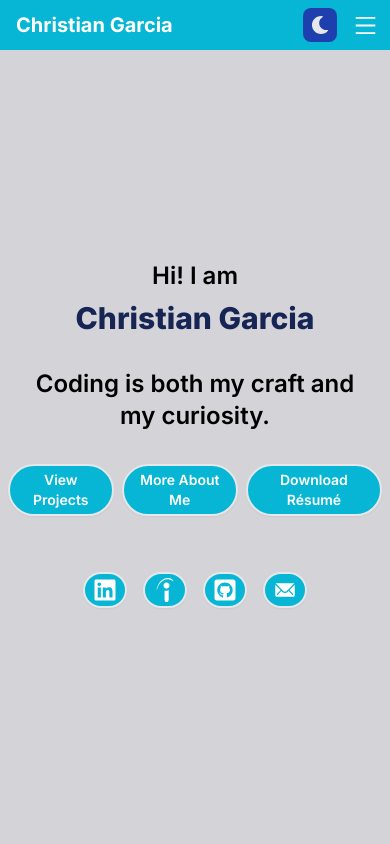
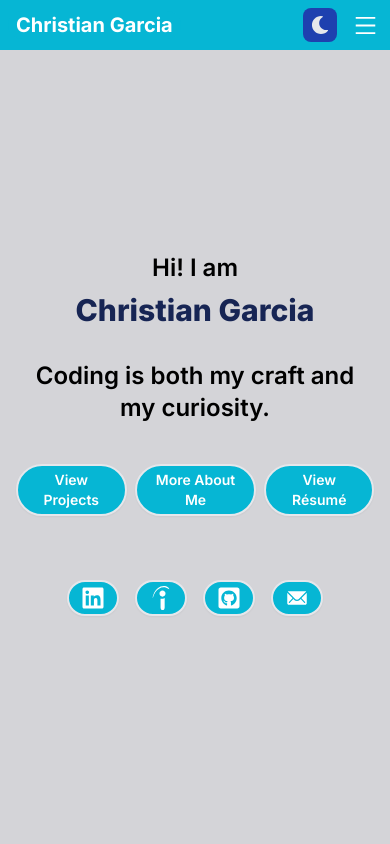
Before and after one commit to chrgarcia19/chrgarcia19.github.io, a Next.js app: page / in a window 390 px wide. Shown: the top 844 px of the page. Built offline with nearby package versions, Linux system fonts and the light colour scheme.

Commit message:
Modified components and buttons to add labels for accessibility

```diff
--- a/src/app/home/page.tsx
+++ b/src/app/home/page.tsx
@@ -19,16 +19,16 @@ const Homepage = () => {
                             <HomeText />
                         </div>
                     </div>
-                    <div className="flex gap-8 max-sm:gap-2 max-sm:p-2 max-md:p-6">
-                        <StyledButton href={"#projects"} text={"View Projects"} color={"bg-cyan-500 dark:bg-cyan-700"} hoveredColor={"bg-cyan-600 dark:hover:bg-cyan-600"} icon={null} other={"py-3 max-sm:py-1"} textSize={"text-xl max-sm:text-sm"} padding={"px-6 max-sm:px-2 lg:px-4"}/>
-                        <StyledButton href={"#about"} text={"More About Me"} color={"bg-cyan-500 dark:bg-cyan-700"} hoveredColor={"bg-cyan-600 dark:hover:bg-cyan-600"} icon={null} other={"py-3 max-sm:py-1"} textSize={"text-xl max-sm:text-sm"} padding={"px-6 max-sm:px-2 lg:px-4"}/>
-                        <DownloadButton text={"Download Résumé"} padding={"px-6 max-sm:px-2 lg:px-4 py-3 max-sm:py-1"} textSize={"text-xl max-sm:text-sm"} />
+                    <div className="flex place-content-center gap-8 max-sm:gap-2 max-sm:p-4 max-md:p-6">
+                        <StyledButton href={"#projects"} text={"View Projects"} color={"bg-cyan-500 dark:bg-cyan-700"} hoveredColor={"bg-cyan-600 dark:hover:bg-cyan-600"} icon={null} other={"py-3 max-sm:py-1"} textSize={"text-xl max-sm:text-sm"} padding={"max-sm:px-2 lg:px-4"} label={"View Projects Section"} title={"View Projects Section"}/>
+                        <StyledButton href={"#about"} text={"More About Me"} color={"bg-cyan-500 dark:bg-cyan-700"} hoveredColor={"bg-cyan-600 dark:hover:bg-cyan-600"} icon={null} other={"py-3 max-sm:py-1"} textSize={"text-xl max-sm:text-sm"} padding={"max-sm:px-2 lg:px-4"} label={"Learn More About Christian"} title={"Learn More About Christian"}/>
+                        <DownloadButton text={"View Résumé"} padding={"max-sm:px-2 lg:px-4 py-3 max-sm:py-1"} textSize={"text-xl max-sm:text-sm"} view={true} />
                     </div>
                     <div className="flex gap-4 pt-12">
-                        <StyledButton href={"https://www.linkedin.com/in/chrgarcia19/"} text={""} color={"bg-cyan-500 dark:bg-cyan-700"} hoveredColor={"bg-cyan-600 dark:hover:bg-cyan-600"} icon={<FaLinkedin className="w-10 h-10 max-sm:w-6 max-sm:h-6 max-md:w-7 max-md:h-7" />} other={"py-1"} textSize={"text-lg max-sm:text-sm max-lg:text-3xl"} padding={"px-6 max-sm:px-2 lg:px-4"} />
-                        <StyledButton href={"https://profile.indeed.com/p/christiang-mg6ntmr"} text={""} color={"bg-cyan-500 dark:bg-cyan-700"} hoveredColor={"bg-cyan-600 dark:hover:bg-cyan-600"} icon={<SiIndeed className="w-10 h-10 max-sm:w-6 max-sm:h-6 max-md:w-7 max-md:h-7" />} other={"py-1"} textSize={"text-lg max-sm:text-sm max-lg:text-3xl"} padding={"px-6 max-sm:px-2 lg:px-4"} />
-                        <StyledButton href={"https://github.com/chrgarcia19"} text={""} color={"bg-cyan-500 dark:bg-cyan-700"} hoveredColor={"bg-cyan-600 dark:hover:bg-cyan-600"} icon={<FaGithubSquare className="w-10 h-10 max-sm:w-6 max-sm:h-6 max-md:w-7 max-md:h-7" />} other={"py-1"} textSize={"text-lg max-sm:text-sm max-lg:text-3xl"} padding={"px-6 max-sm:px-2 lg:px-4"} />
-                        <StyledButton href={"mailto:christian.garcia@valpo.edu"} text={""} color={"bg-cyan-500 dark:bg-cyan-700"} hoveredColor={"bg-cyan-600 dark:hover:bg-cyan-600"} icon={<IoIosMail className="w-10 h-10 max-sm:w-6 max-sm:h-6 max-md:w-7 max-md:h-7" />} other={"py-1"} textSize={"text-lg max-sm:text-sm max-lg:text-3xl"} padding={"px-6 max-sm:px-2 lg:px-4"} />
+                        <StyledButton href={"https://www.linkedin.com/in/chrgarcia19/"} text={""} color={"bg-cyan-500 dark:bg-cyan-700"} hoveredColor={"bg-cyan-600 dark:hover:bg-cyan-600"} icon={<FaLinkedin className="w-10 h-10 max-sm:w-6 max-sm:h-6 max-md:w-7 max-md:h-7" />} other={"py-1"} textSize={"text-lg max-sm:text-sm max-lg:text-3xl"} padding={"max-sm:px-3 lg:px-4"} label={"Go to Christian's LinkedIn"} title={"Christian's LinkedIn"} />
+                        <StyledButton href={"https://profile.indeed.com/p/christiang-mg6ntmr"} text={""} color={"bg-cyan-500 dark:bg-cyan-700"} hoveredColor={"bg-cyan-600 dark:hover:bg-cyan-600"} icon={<SiIndeed className="w-10 h-10 max-sm:w-6 max-sm:h-6 max-md:w-7 max-md:h-7" />} other={"py-1"} textSize={"text-lg max-sm:text-sm max-lg:text-3xl"} padding={"max-sm:px-3 lg:px-4"} label={"Go to Christian's Indeed"} title={"Christian's Indeed"} />
+                        <StyledButton href={"https://github.com/chrgarcia19"} text={""} color={"bg-cyan-500 dark:bg-cyan-700"} hoveredColor={"bg-cyan-600 dark:hover:bg-cyan-600"} icon={<FaGithubSquare className="w-10 h-10 max-sm:w-6 max-sm:h-6 max-md:w-7 max-md:h-7" />} other={"py-1"} textSize={"text-lg max-sm:text-sm max-lg:text-3xl"} padding={"max-sm:px-3 lg:px-4"} label={"Go to Christian's GitHub"} title={"Christian's GitHub"} />
+                        <StyledButton href={"mailto:christian.garcia@valpo.edu"} text={""} color={"bg-cyan-500 dark:bg-cyan-700"} hoveredColor={"bg-cyan-600 dark:hover:bg-cyan-600"} icon={<IoIosMail className="w-10 h-10 max-sm:w-6 max-sm:h-6 max-md:w-7 max-md:h-7" />} other={"py-1"} textSize={"text-lg max-sm:text-sm max-lg:text-3xl"} padding={"max-sm:px-3 lg:px-4"} label={"Email Christian"} title={"Email Christian"} />
                     </div>
                 </div>
             </div>
--- a/src/components/DownloadButton.tsx
+++ b/src/components/DownloadButton.tsx
@@ -1,5 +1,6 @@
 'use client'
 
+import Link from "next/link";
 import { useState } from "react";
 import toast from "react-hot-toast";
 
@@ -7,6 +8,7 @@ type Props = {
     text: string;
     textSize: string;
     padding: string;
+    view: Boolean; //Changes the button to a link
 };
 
 export default function DownloadButton(props: Props) {
@@ -45,10 +47,22 @@ export default function DownloadButton(props: Props) {
 
     return (
         <>
-            <button onClick={handleDownload} onMouseEnter={itemEntered} onMouseLeave={itemExited}
-                    className={`${props.textSize} max-lg:border-2 max-sm:text-center font-semibold shadow-sm rounded-full ease-in-out text-white  ${props.padding} hover:text-gray-200 bg-cyan-500 dark:bg-cyan-700 ${isHovered ? "bg-cyan-600 dark:hover:bg-cyan-600 font-bold text-xl shadow-xl" : ''}`}>
-                    {props.text}
-            </button>
+            {props.view && (
+                <Link onMouseEnter={itemEntered} onMouseLeave={itemExited} href={"ChristianGarciaResume.pdf"} aria-label="View Résumé" title="View Christian's Résumé"
+                    className={`${props.textSize} max-lg:border-2 max-sm:text-center font-semibold shadow-sm rounded-full ease-in-out text-white ${props.padding} hover:text-gray-200 bg-cyan-500 dark:bg-cyan-700 ${isHovered ? "bg-cyan-600 dark:hover:bg-cyan-600 font-bold text-xl shadow-xl" : ''}`} >
+                    <div className="flex items-center justify-center">
+                        {props.text}
+                    </div>
+                </Link>
+            ) || (
+                <button onClick={handleDownload} onMouseEnter={itemEntered} onMouseLeave={itemExited} aria-label="Download Résumé" title="Download Christian's Résumé"
+                    className={`${props.textSize} max-lg:border-2 max-sm:text-center font-semibold shadow-sm rounded-full ease-in-out text-white ${props.padding} hover:text-gray-200 bg-cyan-500 dark:bg-cyan-700 ${isHovered ? "bg-cyan-600 dark:hover:bg-cyan-600 font-bold text-xl shadow-xl" : ''}`}>
+                        <div className="flex items-center justify-center">
+                            {props.text}
+                        </div>
+                 </button>
+            )}
+
         </>
     );
 }
--- a/src/components/NavBar.tsx
+++ b/src/components/NavBar.tsx
@@ -10,11 +10,11 @@ import { useState } from "react";
 const NavBar = () => {
 
     const NAV_ITEMS = [
-        { text: "Home", href: "/" },
-        { text: "About", href: "#about" },
-        { text: "Skills", href: "#skills" },
-        { text: "Projects", href: "#projects" },
-        { text: "Contact", href: "#contact"}
+        { text: "Home", href: "/", label: "Go to Homepage", title: "Go to Homepage"},
+        { text: "About", href: "#about", label: "Go to About Section", title: "Go to About Section"},
+        { text: "Skills", href: "#skills", label: "Go to Skills Section", title: "Go to Skills Section"},
+        { text: "Projects", href: "#projects", label: "Go to Projects Section", title: "Go to Projects Section" },
+        { text: "Contact", href: "#contact", label: "Go to Contact Section", title: "Go to Contact Section"}
     ];
 
     const [menuOpen, setMenuOpen] = useState(false);
@@ -33,9 +33,9 @@ const NavBar = () => {
                 </div>
                 <div className="max-lg:hidden flex items-center xl:space-x-6 lg:space-x-2 mr-4 max-lg:mr-2">
                     {NAV_ITEMS.map((item: any, index: number) => (
-                        <StyledButton key={index} href={item.href} text={item.text} color={"bg-cyan-500 dark:bg-cyan-700"} hoveredColor={"bg-cyan-600 dark:hover:bg-cyan-600"} icon={null} other={"py-1"} textSize={"text-lg max-sm:text-sm max-lg:text-3xl"} padding={"px-6 max-sm:px-2 lg:px-4"} />
+                        <StyledButton key={index} href={item.href} text={item.text} color={"bg-cyan-500 dark:bg-cyan-700"} hoveredColor={"bg-cyan-600 dark:hover:bg-cyan-600"} icon={null} other={"py-1"} textSize={"text-lg max-sm:text-sm max-lg:text-3xl"} padding={"px-6 max-sm:px-2 lg:px-4"} label={item.label} title={item.title} />
                     ))}
-                    <DownloadButton text={"Résumé"} padding={"px-6 max-sm:px-2 lg:px-4 py-1"} textSize={"text-lg max-sm:text-sm max-lg:text-3xl"} />
+                    <DownloadButton text={"Résumé"} padding={"px-6 max-sm:px-2 lg:px-4 py-1"} textSize={"text-lg max-sm:text-sm max-lg:text-3xl"} view={false} />
                     <ThemeSwitcher />
                 </div>
                 {/*For Mobile*/}
@@ -48,9 +48,9 @@ const NavBar = () => {
                 <div className={menuOpen ? "lg:hidden fixed z-10 top-12 left-0 right-0 bottom-0 flex justify-center items-center w-full h-fit border-t-2 border-white bg-cyan-500 dark:bg-cyan-700 text-center opacity-95 ease-in duration-500 p-4" : "lg:hidden fixed z-10 top-12 left-[-100%] right-0 bottom-0 flex justify-center items-center w-full h-fit bg-cyan-500 dark:bg-cyan-700 text-center opacity-95 ease-in duration-500 p-4"}>
                     <ul className="flex flex-col gap-4">
                         {NAV_ITEMS.map((item: any, index: number) => (
-                            <StyledButton key={index} href={item.href} text={item.text} color={"bg-cyan-500 dark:bg-cyan-700"} hoveredColor={"bg-cyan-600 dark:hover:bg-cyan-600"} icon={null} other={""} textSize={"max-sm:text-xl max-lg:text-3xl"} padding={"max-sm:px-4 max-sm:py-1 lg:px-4"} />
+                            <StyledButton key={index} href={item.href} text={item.text} color={"bg-cyan-500 dark:bg-cyan-700"} hoveredColor={"bg-cyan-600 dark:hover:bg-cyan-600"} icon={null} other={""} textSize={"max-sm:text-xl max-lg:text-3xl"} padding={"max-sm:px-4 max-sm:py-1 lg:px-4"} label={item.label} title={item.title} />
                         ))}
-                        <DownloadButton text={"Résumé"} padding={"max-sm:px-4 max-sm:py-1 lg:px-4"} textSize={"max-sm:text-xl max-lg:text-3xl"} />
+                        <DownloadButton text={"Résumé"} padding={"max-sm:px-4 max-sm:py-1 lg:px-4"} textSize={"max-sm:text-xl max-lg:text-3xl"} view={false} />
                     </ul>
                 </div>
 
--- a/src/components/ProjectCard.tsx
+++ b/src/components/ProjectCard.tsx
@@ -54,7 +54,7 @@ const ProjectCard = (props: Props) => {
                         </div>
                     </span>
                     <div className="flex pt-2">
-                        <StyledButton href={props.link} text={"GitHub"} color={"bg-green-500"} hoveredColor={"bg-green-200"} icon={<SiGithub />} other={"w-full text-center"} textSize={""} padding={""} />
+                        <StyledButton href={props.link} text={"GitHub"} color={"bg-green-500"} hoveredColor={"bg-green-200"} icon={<SiGithub />} other={"w-full text-center"} textSize={""} padding={""} label={"View This Project's GitHub Page"} title={"View on GitHub"} />
                     </div>
                 </div>
             </div>
--- a/src/components/StyledButton.tsx
+++ b/src/components/StyledButton.tsx
@@ -6,6 +6,8 @@ import { ReactNode, useState } from "react";
 type Props = {
     href: string;
     text: string;
+    label: string;
+    title: string;
     textSize: string;
     padding: string;
     color: string;
@@ -25,6 +27,8 @@ const StyledButton = (props: Props) => {
                 onMouseEnter={itemEntered}
                 onMouseLeave={itemExited}
                 href={props.href}
+                aria-label={props.label}
+                title={props.title}
                 className={`${props.color} ${props.textSize} max-lg:border-2 text-center font-semibold shadow-sm rounded-full ease-in-out text-white ${props.padding} hover:text-gray-200 ${isHovered ? `${props.hoveredColor} font-bold text-xl shadow-xl` : ''} ${props.other}`}>
                     <div className="flex flex-row items-center justify-center gap-1">
                         {props.icon} {props.text}
```
Also changed, not shown: src/app/contact/page.tsx (+4 -4 lines).
